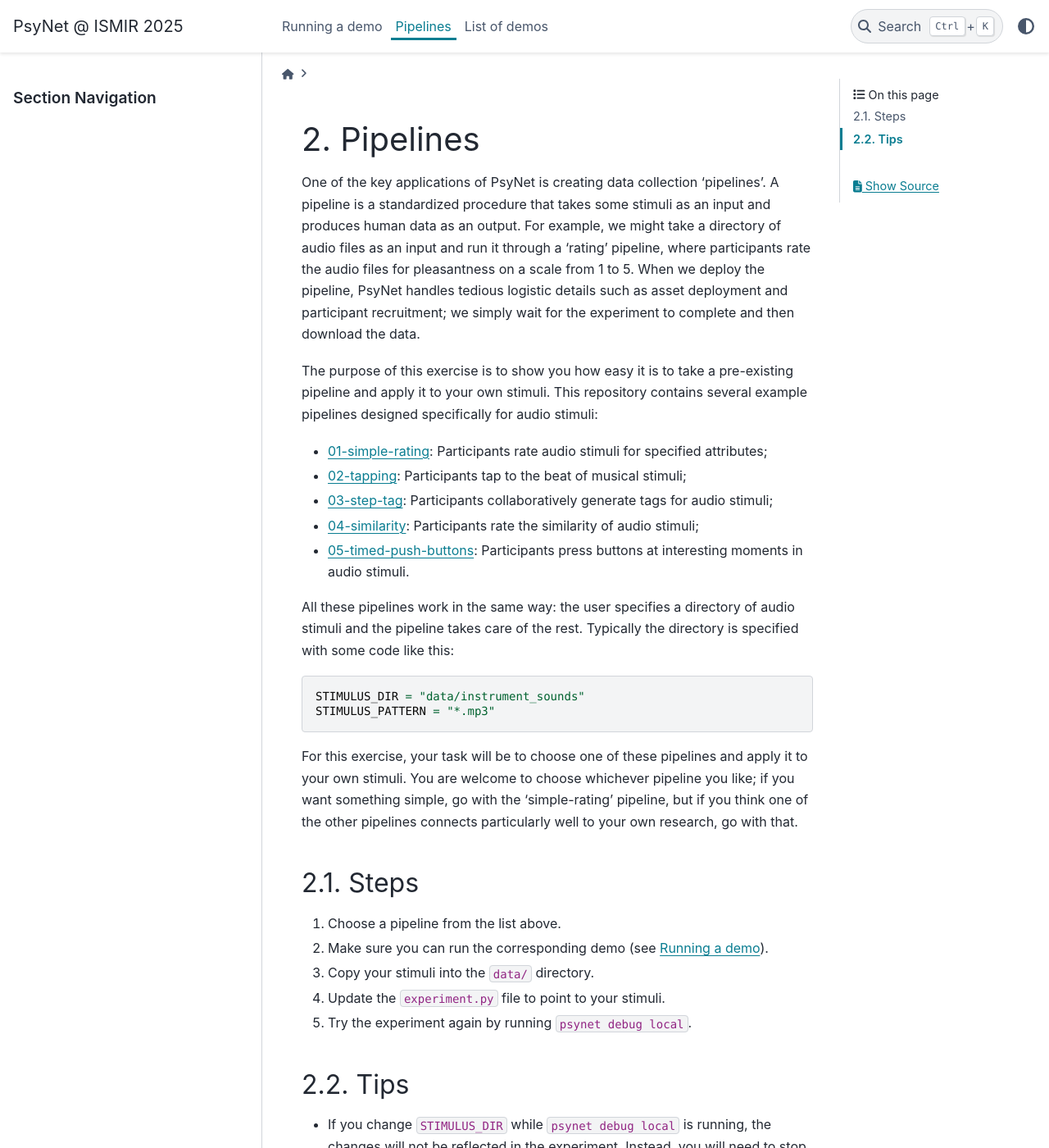
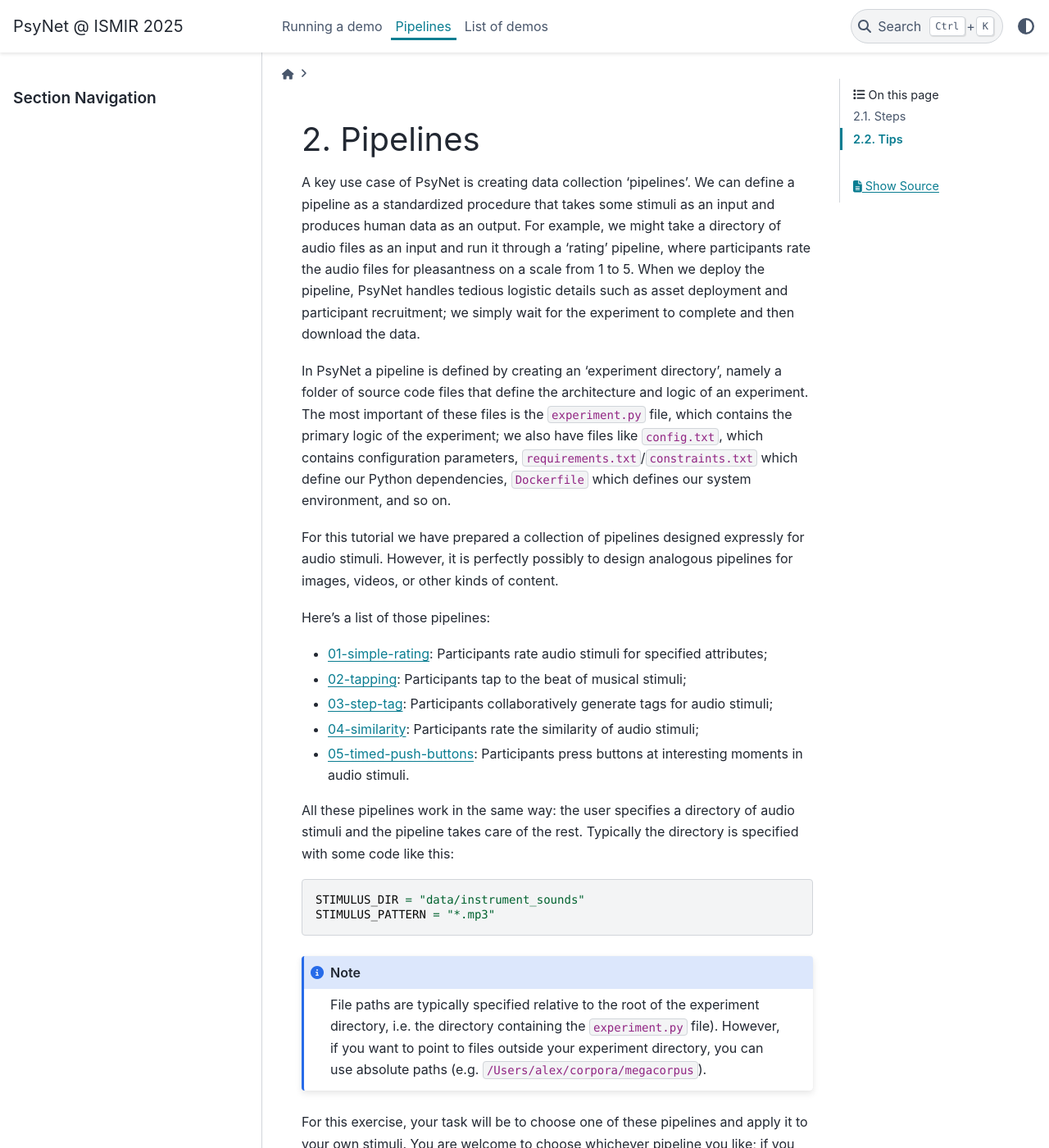
Before and after one commit to pmcharrison/psynet-tutorial-ismir-2025, a Sphinx documentation site: the page built from docs/01-exercises/02-pipelines.rst, in a window 1280 px wide and 1400 px high. Shown: the whole window at 82% size. Built offline with Sphinx 7.4.7 and the PyData theme 0.15.4, drawn with Linux system fonts in a browser that asks for light colours.

Commit message:
Polishing pipeline docs

```diff
--- a/docs/01-exercises/02-pipelines.rst
+++ b/docs/01-exercises/02-pipelines.rst
@@ -1,17 +1,27 @@
 Pipelines
 =========
 
-One of the key applications of PsyNet is creating data collection 'pipelines'.
-A pipeline is a standardized procedure that takes some stimuli as an input and
-produces human data as an output.
+A key use case of PsyNet is creating data collection 'pipelines'.
+We can define a pipeline as a standardized procedure that takes some stimuli
+as an input and produces human data as an output.
 For example, we might take a directory of audio files as an input and run it through
 a 'rating' pipeline, where participants rate the audio files for pleasantness on a scale from 1 to 5.
 When we deploy the pipeline, PsyNet handles tedious logistic details such as asset deployment and participant recruitment;
 we simply wait for the experiment to complete and then download the data.
 
-The purpose of this exercise is to show you how easy it is to take a pre-existing pipeline and
-apply it to your own stimuli.
-This repository contains several example pipelines designed specifically for audio stimuli:
+In PsyNet a pipeline is defined by creating an 'experiment directory',
+namely a folder of source code files that define the architecture and logic of an experiment.
+The most important of these files is the ``experiment.py`` file,
+which contains the primary logic of the experiment;
+we also have files like ``config.txt``, which contains configuration parameters,
+``requirements.txt``/``constraints.txt`` which define our Python dependencies,
+``Dockerfile`` which defines our system environment, and so on.
+
+For this tutorial we have prepared a collection of pipelines designed expressly for audio stimuli.
+However, it is perfectly possibly to design analogous pipelines for images, videos, or other
+kinds of content.
+
+Here's a list of those pipelines:
 
 - :doc:`01-simple-rating <../02-demos/01-simple-rating>`: Participants rate audio stimuli for specified attributes;
 - :doc:`02-tapping <../02-demos/02-tapping>`: Participants tap to the beat of musical stimuli;
@@ -24,8 +34,15 @@ Typically the directory is specified with some code like this:
 
 .. code-block:: python
 
-    STIMULUS_DIR = "data/instrument_sounds"
-    STIMULUS_PATTERN = "*.mp3"
+  STIMULUS_DIR = "data/instrument_sounds"
+  STIMULUS_PATTERN = "*.mp3"
+
+.. note::
+
+  File paths are typically specified relative to the root of the
+  experiment directory, i.e. the directory containing the ``experiment.py`` file).
+  However, if you want to point to files outside your experiment directory,
+  you can use absolute paths (e.g. ``/Users/alex/corpora/megacorpus``).
 
 For this exercise, your task will be to choose one of these pipelines and apply it to your own stimuli.
 You are welcome to choose whichever pipeline you like; if you want something simple, go with the 'simple-rating' pipeline,
```
